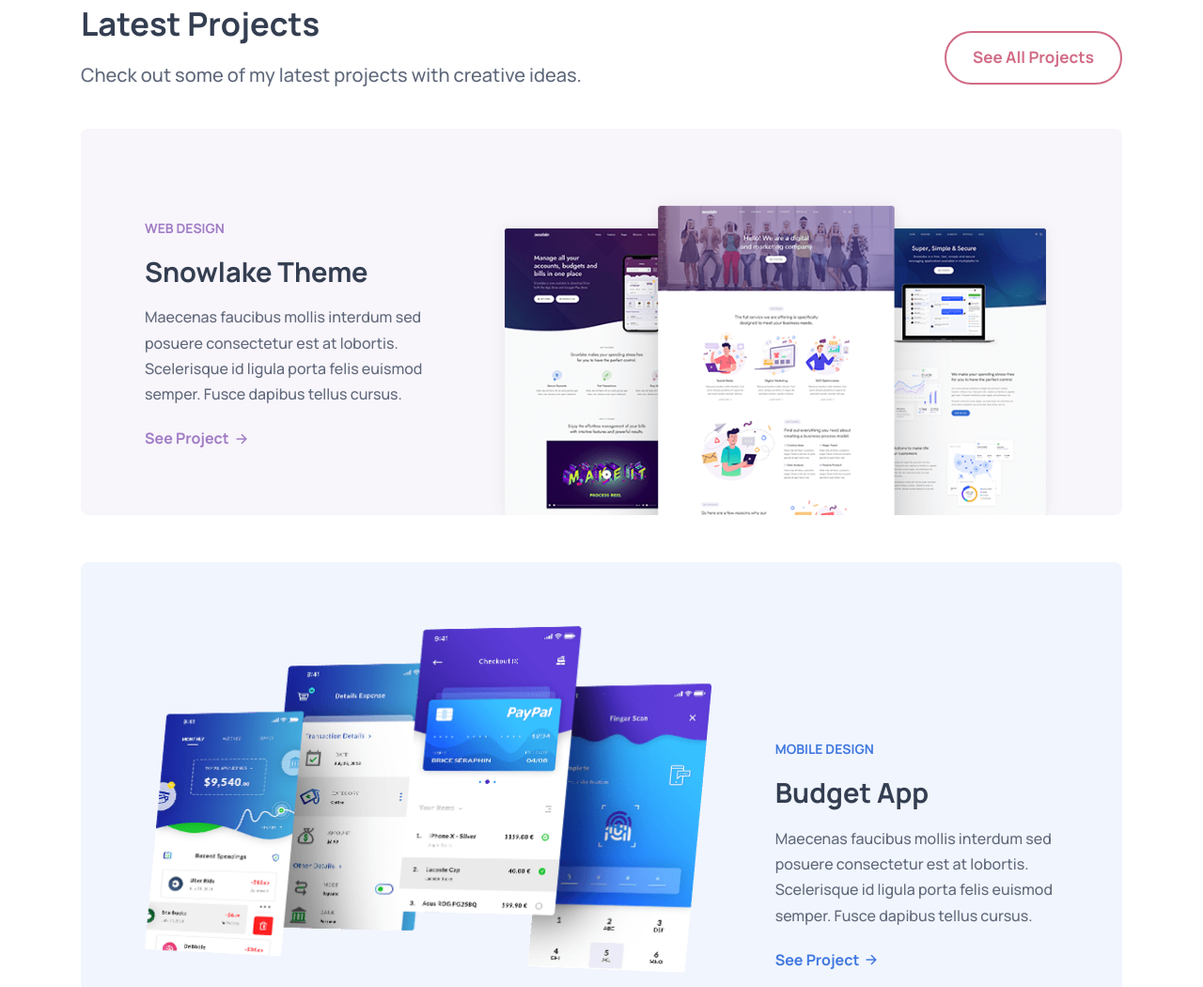
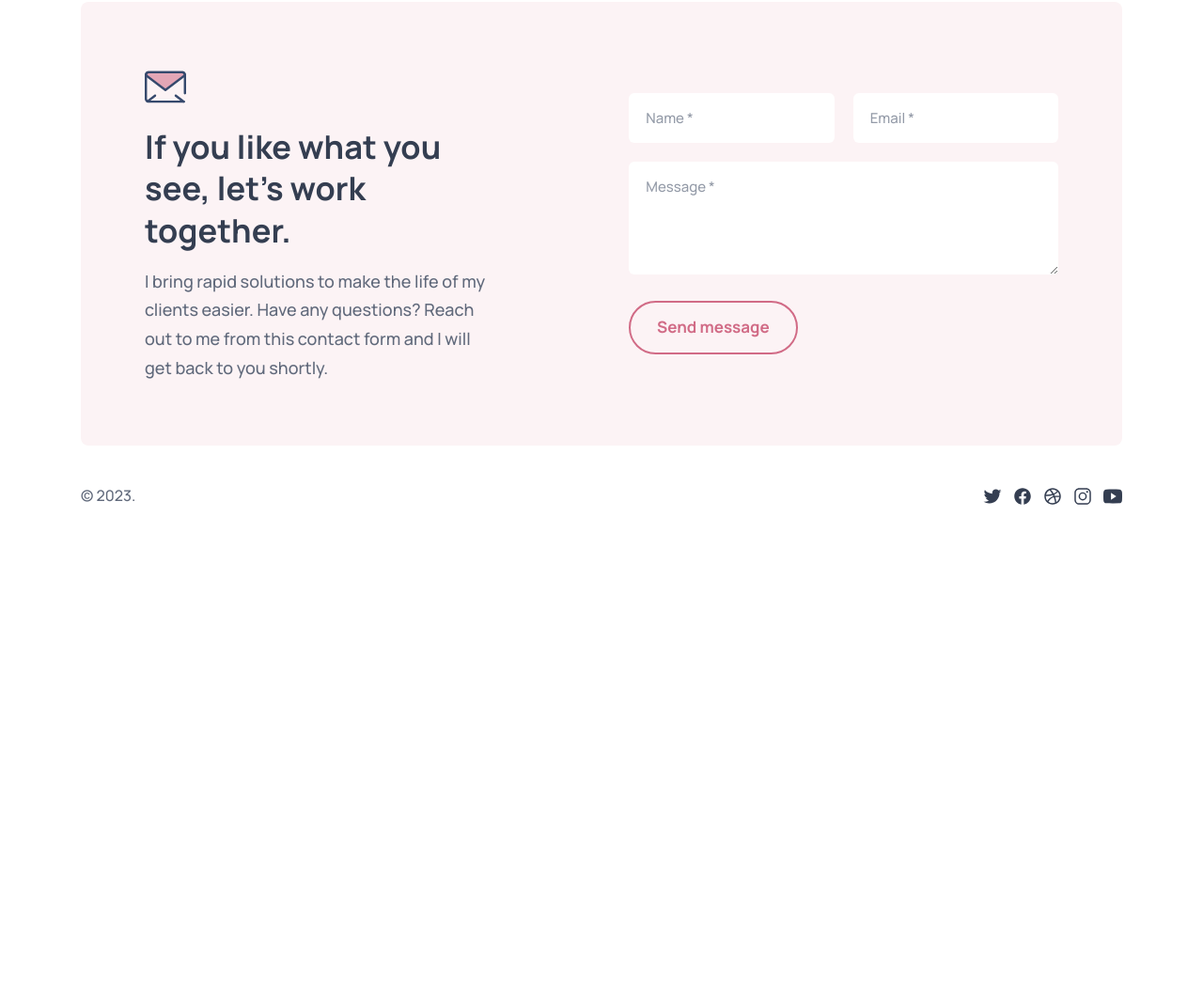
Before and after one commit to jaypatel-31/mentor, a plain HTML site: page index.html in a window 1280 px wide. Shown: the part 1750-2800 px from the top of the page at 94% size. After the commit the page ends 2331 px from the top, so only its background shows below. Drawn offline with nearby package versions, Linux system fonts and the light colour scheme.

Commit message:
Removed project section

```diff
--- a/index.html
+++ b/index.html
@@ -343,156 +343,6 @@
 
 
 
-      <!--
-        - #PROJECT
-      -->
-
-      <section class="section project" aria-labelledby="project-label">
-        <div class="container">
-
-          <div class="title-wrapper" data-reveal="top">
-
-            <div>
-              <h2 class="h2 section-title" id="project-label">Latest Projects</h2>
-
-              <p class="section-text">
-                Check out some of my latest projects with creative ideas.
-              </p>
-            </div>
-
-            <a href="#" class="btn btn-secondary">See All Projects</a>
-
-          </div>
-
-          <ul class="grid-list">
-
-            <li>
-              <div class="project-card project-card-1" style="background-color: #f8f5fb">
-
-                <div class="card-content" data-reveal="left">
-
-                  <p class="card-tag" style="color: #a07cc5">Web Design</p>
-
-                  <h3 class="h3 card-title">Snowlake Theme</h3>
-
-                  <p class="card-text">
-                    Maecenas faucibus mollis interdum sed posuere consectetur est at lobortis. Scelerisque id ligula
-                    porta felis euismod semper. Fusce dapibus tellus cursus.
-                  </p>
-
-                  <a href="#" class="btn-text" style="color: #a07cc5">
-                    <span class="span">See Project</span>
-
-                    <ion-icon name="arrow-forward-outline" aria-hidden="true"></ion-icon>
-                  </a>
-
-                </div>
-
-                <figure class="card-banner" data-reveal="right">
-                  <img src="./assets/images/project-1.png" width="650" height="370" loading="lazy" alt="Web Design"
-                    class="w-100">
-                </figure>
-
-              </div>
-            </li>
-
-            <li>
-              <div class="project-card project-card-2" style="background-color: #f1f5fd">
-
-                <div class="card-content" data-reveal="right">
-
-                  <p class=" card-tag" style="color: #3f78e0">Mobile Design</p>
-
-                  <h3 class="h3 card-title">Budget App</h3>
-
-                  <p class="card-text">
-                    Maecenas faucibus mollis interdum sed posuere consectetur est at lobortis. Scelerisque id ligula
-                    porta felis euismod semper. Fusce dapibus tellus cursus.
-                  </p>
-
-                  <a href="#" class="btn-text" style="color: #3f78e0">
-                    <span class="span">See Project</span>
-
-                    <ion-icon name="arrow-forward-outline" aria-hidden="true"></ion-icon>
-                  </a>
-
-                </div>
-
-                <figure class="card-banner" data-reveal="left">
-                  <img src="./assets/images/project-2.png" width="600" height="367" loading="lazy" alt="Web Design"
-                    class="w-100">
-                </figure>
-
-              </div>
-            </li>
-
-            <li>
-              <div class="project-card project-card-3" style="background-color: #f5faf7">
-
-                <div class="card-content" data-reveal="left">
-
-                  <p class=" card-tag" style="color: #7cb798">Web Design</p>
-
-                  <h3 class="h3 card-title">Missio Theme</h3>
-
-                  <p class="card-text">
-                    Maecenas faucibus mollis interdum sed posuere porta consectetur cursus porta lobortis. Scelerisque
-                    id ligula felis.
-                  </p>
-
-                  <a href="#" class="btn-text" style="color: #7cb798">
-                    <span class="span">See Project</span>
-
-                    <ion-icon name="arrow-forward-outline" aria-hidden="true"></ion-icon>
-                  </a>
-
-                </div>
-
-                <figure class="card-banner" data-reveal="right">
-                  <img src="./assets/images/project-3.png" width="600" height="367" loading="lazy" alt="Web Design"
-                    class="w-100">
-                </figure>
-
-              </div>
-            </li>
-
-            <li>
-              <div class="project-card project-card-4" style="background-color: #fcf4f6">
-
-                <div class="card-content" data-reveal="left">
-
-                  <p class=" card-tag" style="color: #d16b86">Mobile Design</p>
-
-                  <h3 class="h3 card-title">Storage App</h3>
-
-                  <p class="card-text">
-                    Maecenas faucibus mollis interdum sed posuere consectetur est at lobortis. Scelerisque id ligula
-                    porta felis euismod semper.
-                  </p>
-
-                  <a href="#" class="btn-text" style="color: #d16b86">
-                    <span class="span">See Project</span>
-
-                    <ion-icon name="arrow-forward-outline" aria-hidden="true"></ion-icon>
-                  </a>
-
-                </div>
-
-                <figure class="card-banner" data-reveal="right">
-                  <img src="./assets/images/project-4.png" width="620" height="370" loading="lazy" alt="Mobile Design"
-                    class="w-100">
-                </figure>
-
-              </div>
-            </li>
-
-          </ul>
-
-        </div>
-      </section>
-
-
-
 
 
       <!--
```
